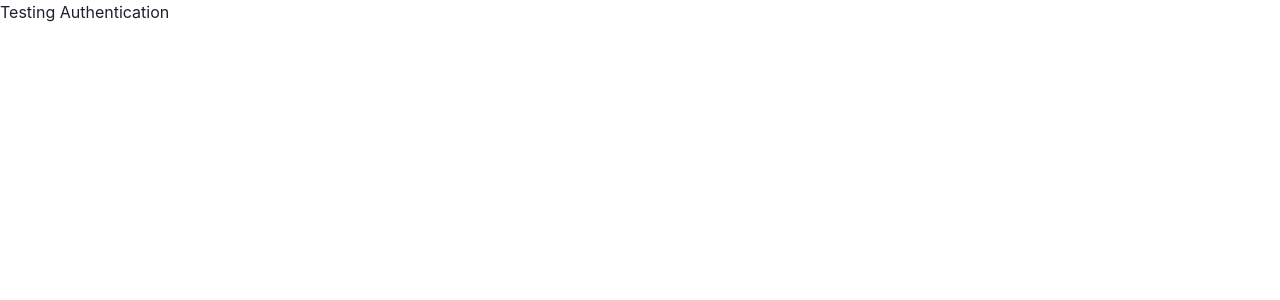
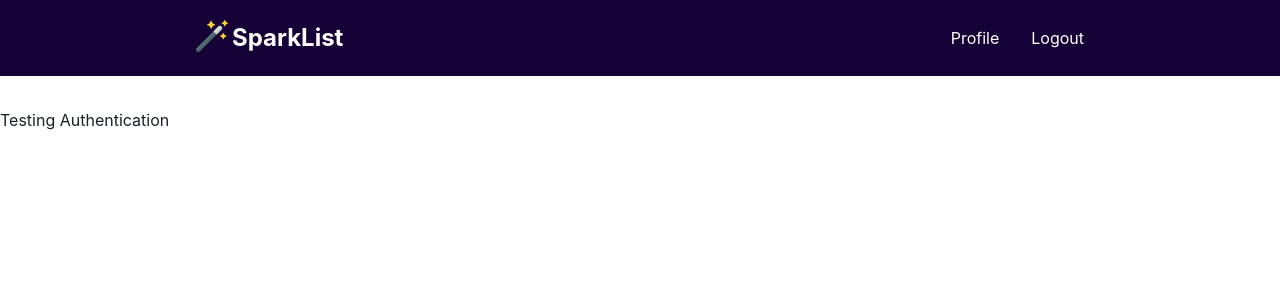
Before and after one commit to bvtrinh/sparklist2, a React (Create React App) app in the folder client/: page /login in a window 1280 px wide. Shown: the top 300 px of the page. Built offline with nearby package versions, Linux system fonts and the light colour scheme.

Commit message:
feat: add base navbar

```diff
--- a/client/src/App.tsx
+++ b/client/src/App.tsx
@@ -1,5 +1,6 @@
 import React from "react";
 import { Switch, Route } from "react-router-dom";
+import { Navbar } from "./components/UI/Navbar/Navbar";
 import { Profile } from "./components/pages/Profile";
 import { Login } from "./components/pages/Login";
 import { Signup } from "./components/pages/Signup";
@@ -8,6 +9,7 @@ import "./css/App.css";
 const App: React.FC = () => {
   return (
     <div className="App">
+      <Navbar />
       <h1>Testing Authentication</h1>
       <Switch>
         <Route path="/invite/:id" component={Signup} />
--- /dev/null
+++ b/client/src/components/UI/Navbar/MenuList.tsx
@@ -0,0 +1,45 @@
+import React from "react";
+import { Link as RouterLink } from "react-router-dom";
+import { Box, Stack, Link, Text } from "@chakra-ui/react";
+
+interface MenuItemProps {
+  to: string;
+  children: string | JSX.Element;
+  fontSize?: string;
+  fontWeight?: string;
+  isLast?: boolean;
+}
+
+export const MenuItem: React.FC<MenuItemProps> = ({ children, isLast, to = "/", ...rest }) => {
+  return (
+    <Link as={RouterLink} to={to}>
+      <Text display="block" {...rest}>
+        {children}
+      </Text>
+    </Link>
+  );
+};
+
+interface MenuListProps {
+  isOpen: boolean;
+}
+
+export const MenuList: React.FC<MenuListProps> = ({ isOpen }) => {
+  return (
+    <Box
+      display={{ base: isOpen ? "block" : "none", md: "block" }}
+      flexBasis={{ base: "100%", md: "auto" }}
+    >
+      <Stack
+        spacing={8}
+        align="center"
+        justify={["center", "space-between", "flex-start", "flex-start"]}
+        direction={["column", "row", "row", "row"]}
+        pt={[4, 4, 0, 0]}
+      >
+        <MenuItem to="/profile">Profile</MenuItem>
+        <MenuItem to="/logout">Logout</MenuItem>
+      </Stack>
+    </Box>
+  );
+};
--- /dev/null
+++ b/client/src/components/UI/Navbar/MenuToggle.tsx
@@ -0,0 +1,16 @@
+import React from "react";
+import { Box } from "@chakra-ui/react";
+import { CloseIcon, HamburgerIcon } from "@chakra-ui/icons";
+
+interface MenuToggleProps {
+  toggle: () => void;
+  isOpen: boolean;
+}
+
+export const MenuToggle: React.FC<MenuToggleProps> = ({ toggle, isOpen }) => {
+  return (
+    <Box display={{ base: "block", md: "none" }} onClick={toggle}>
+      {isOpen ? <CloseIcon /> : <HamburgerIcon />}
+    </Box>
+  );
+};
--- /dev/null
+++ b/client/src/components/UI/Navbar/NavContainer.tsx
@@ -0,0 +1,31 @@
+import React from "react";
+import { Box, Flex, Container } from "@chakra-ui/react";
+
+interface NavbarContainerProps {
+  children: JSX.Element[];
+}
+
+const NAV_COLOR = "#150135";
+
+export const NavbarContainer: React.FC<NavbarContainerProps> = ({ children, ...props }) => {
+  return (
+    <Box bgColor={NAV_COLOR}>
+      <Container maxW={["100vw", "100vw", "100vw", "75vw"]}>
+        <Flex
+          as="nav"
+          align="center"
+          justify="space-between"
+          wrap="wrap"
+          w="100%"
+          mb={8}
+          p={5}
+          bg={NAV_COLOR}
+          color="white"
+          {...props}
+        >
+          {children}
+        </Flex>
+      </Container>
+    </Box>
+  );
+};
--- /dev/null
+++ b/client/src/components/UI/Navbar/NavLogo.tsx
@@ -0,0 +1,14 @@
+import React from "react";
+import { MenuItem } from "./MenuList";
+import { Flex, Image } from "@chakra-ui/react";
+
+export const NavLogo = () => {
+  return (
+    <Flex>
+      <Image src="/images/logo/logo128.png" w={8} h={8} mr={1} />
+      <MenuItem to="/" fontSize="2xl" fontWeight="bold">
+        SparkList
+      </MenuItem>
+    </Flex>
+  );
+};
--- /dev/null
+++ b/client/src/components/UI/Navbar/Navbar.tsx
@@ -0,0 +1,19 @@
+import React, { useState } from "react";
+import { MenuToggle } from "./MenuToggle";
+import { NavLogo } from "./NavLogo";
+import { MenuList } from "./MenuList";
+import { NavbarContainer } from "./NavContainer";
+
+export const Navbar = () => {
+  const [isOpen, setIsOpen] = useState(false);
+
+  const toggle = () => setIsOpen((prevIsOpen) => !prevIsOpen);
+
+  return (
+    <NavbarContainer>
+      <NavLogo />
+      <MenuToggle isOpen={isOpen} toggle={toggle} />
+      <MenuList isOpen={isOpen} />
+    </NavbarContainer>
+  );
+};
```
